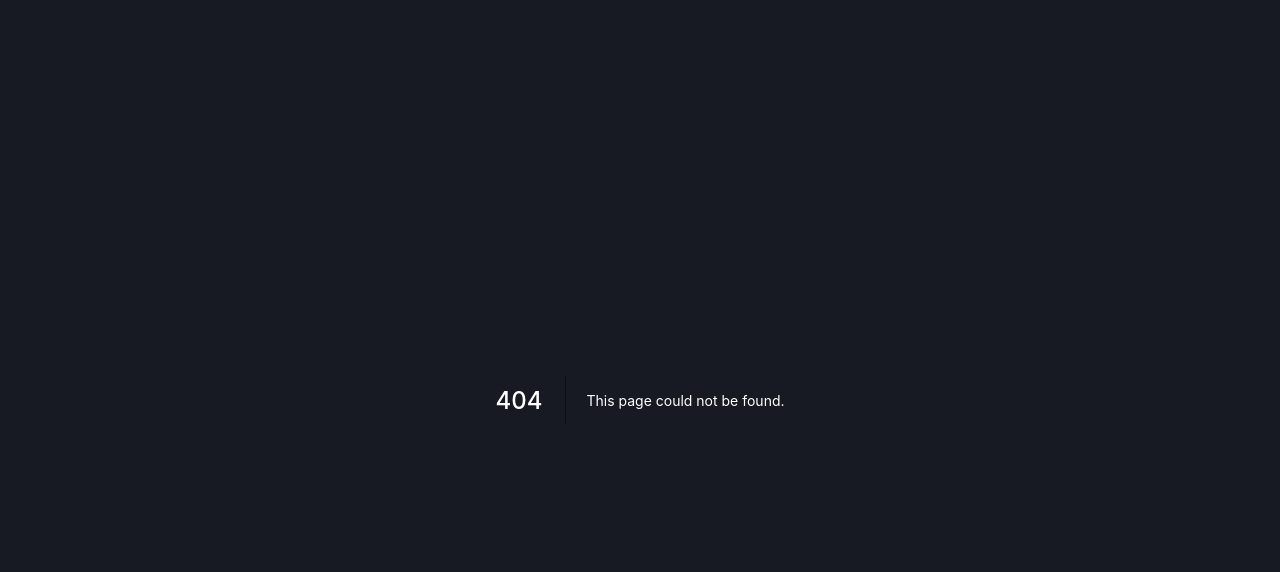
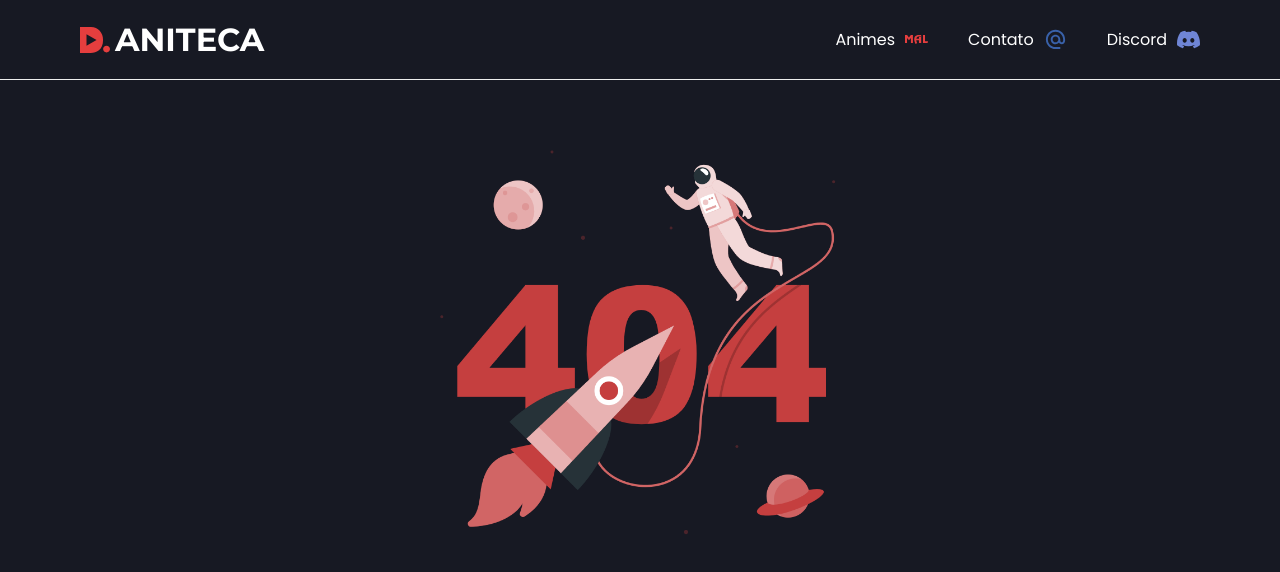
Before and after one commit to IcaroSilvaFK/ANITECA, a Next.js app: page /404 in a window 1280 px wide. Before the commit this address had no page. Shown: the top 572 px of the page. Built offline with nearby package versions, Linux system fonts and the light colour scheme; a web font is replaced by a local one.

Commit message:
feat 404

```diff
--- a/next.config.js
+++ b/next.config.js
@@ -1,6 +1,6 @@
 /** @type {import('next').NextConfig} */
 const nextConfig = {
-  reactStrictMode: true,
-}
+	reactStrictMode: true,
+};
 
-module.exports = nextConfig
+module.exports = nextConfig;
--- /dev/null
+++ b/next.json.js
@@ -0,0 +1,3 @@
+{
+	swcMinify: false; // it should be false by default
+}
--- a/package.json
+++ b/package.json
@@ -10,7 +10,7 @@
   },
   "dependencies": {
     "axios": "^0.26.1",
-    "next": "12.1.4",
+    "next": "^12.1.4-canary.1",
     "react": "18.0.0",
     "react-dom": "18.0.0",
     "react-hook-form": "^7.29.0",
@@ -19,6 +19,7 @@
     "styled-components": "^5.3.5"
   },
   "devDependencies": {
+    "babel-plugin-styled-components": "^2.0.6",
     "eslint": "8.12.0",
     "eslint-config-next": "12.1.4"
   }
--- a/src/layout/index.jsx
+++ b/src/layout/index.jsx
@@ -2,11 +2,13 @@ import React from "react";
 
 import { Header } from "../components/Header";
 
+import { Container } from "./styles";
+
 export function Layout({ children }) {
-  return (
-    <>
-      <Header />
-      <main>{children}</main>
-    </>
-  );
+	return (
+		<Container>
+			<Header />
+			<main>{children}</main>
+		</Container>
+	);
 }
--- /dev/null
+++ b/src/layout/styles.js
@@ -0,0 +1,6 @@
+import styled from "styled-components";
+
+export const Container = styled.div`
+	width: 100%;
+	height: 100vh;
+`;
--- /dev/null
+++ b/src/pages/404/index.jsx
@@ -0,0 +1,22 @@
+import Head from "next/head";
+import Image from "next/image";
+
+import { Layout } from "../../layout";
+import { Container } from "./styles";
+export default function _errorPage() {
+	return (
+		<>
+			<Head></Head>
+			<Layout>
+				<Container>
+					<Image
+						src="/assets/error.png"
+						width={560}
+						height={560}
+						alt="Error Rocket"
+					/>
+				</Container>
+			</Layout>
+		</>
+	);
+}
--- /dev/null
+++ b/src/pages/404/styles.js
@@ -0,0 +1,27 @@
+import styled, { keyframes } from "styled-components";
+
+const imageAnimate = keyframes`
+	0%{
+		transform: translateY(0)
+	}
+	50%{
+		transform: translateY(-10px);
+	}
+	100%{
+		transform: translateY(0)
+	}
+`;
+
+export const Container = styled.div`
+	display: flex;
+	align-items: center;
+	justify-content: center;
+
+	max-width: 1000px;
+
+	margin: auto;
+
+	img {
+		animation: ${imageAnimate} 2s ease-in-out infinite reverse;
+	}
+`;
```
Also changed, not shown: src/pages/Animes/index.jsx (+24 -26 lines), .babelrc (added), public/assets/error.png (added), src/pages/_document.jsx (indentation only), 1 other file (tests, documents, lock files or other folders).
